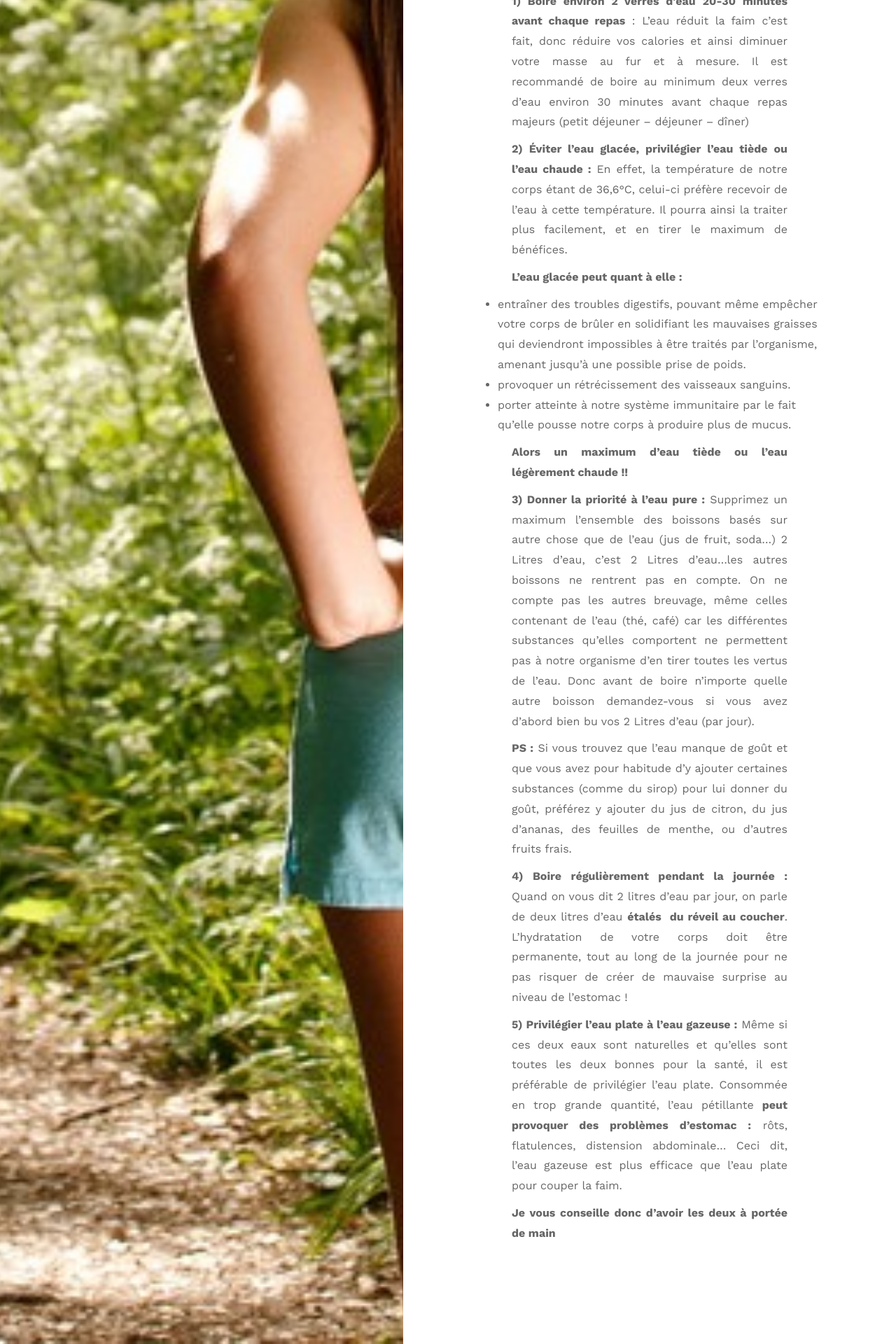
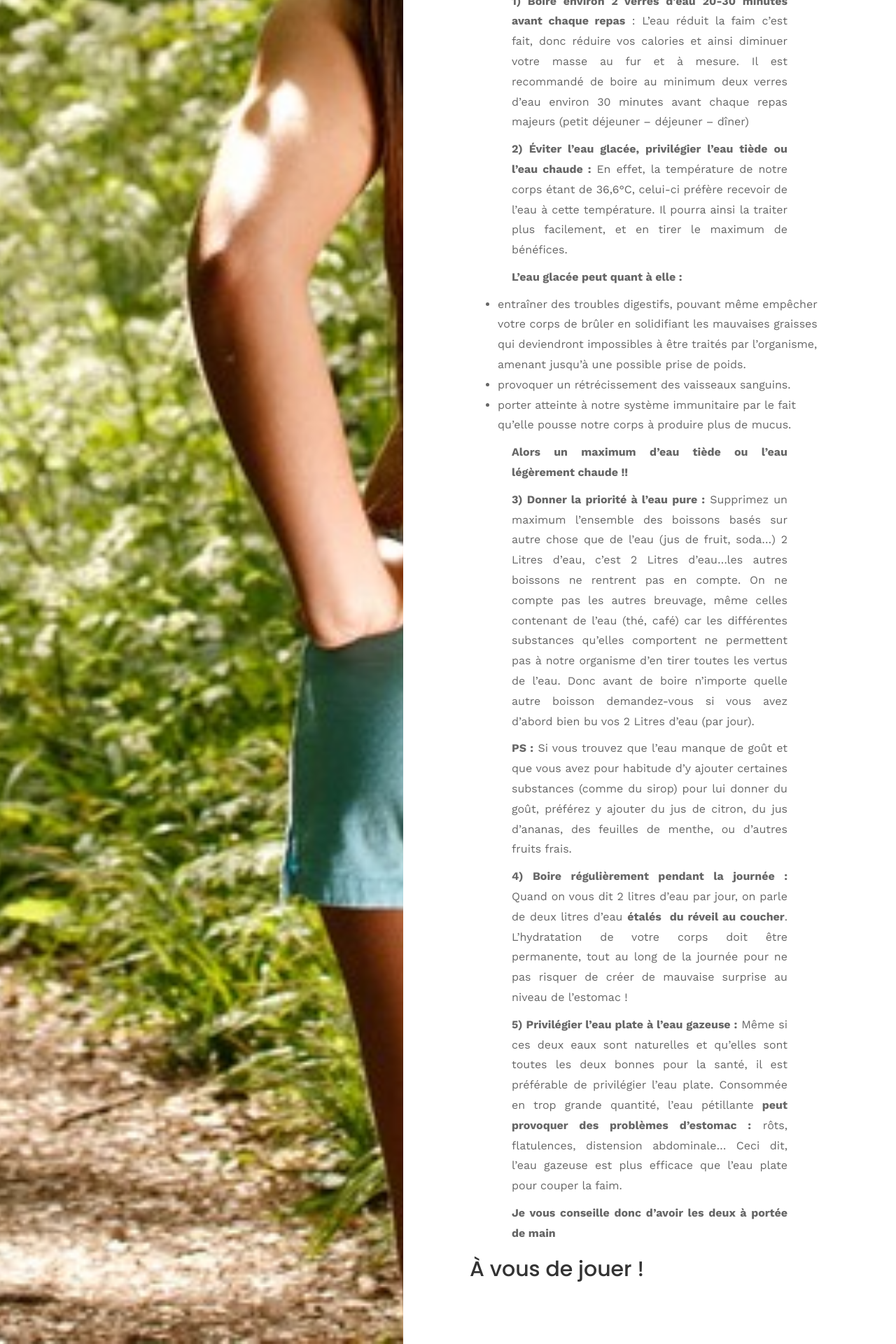
Before and after one commit to phildaponte/odemard, a Jekyll site: the page built from _posts/2017-07-10-perdre-du-poids-en-buvant-de-l-eau-est-ce-que-ca-marche-vraiment-.md, in a window 1280 px wide. Shown: the part 1173-3093 px from the top of the page at 70% size. Built offline with Jekyll 4.4.1, drawn with Linux system fonts in a browser that asks for light colours; comment, search, counter and statistics services are not loaded.

Commit message:
Update Blog Post “2017-07-10-perdre-du-poids-en-buvant-de-l-eau-est-ce-que-ca-marche-vraiment-”

```diff
--- a/_posts/2017-07-10-perdre-du-poids-en-buvant-de-l-eau-est-ce-que-ca-marche-vraiment-.md
+++ b/_posts/2017-07-10-perdre-du-poids-en-buvant-de-l-eau-est-ce-que-ca-marche-vraiment-.md
@@ -71,3 +71,5 @@ problèmes d’estomac :** rôts, flatulences, distension abdominale…
 Ceci dit, l’eau gazeuse est plus efficace que l’eau plate pour couper la faim.
 
 **Je vous conseille donc d’avoir les deux à portée de main**
+
+## À vous de jouer !
```
